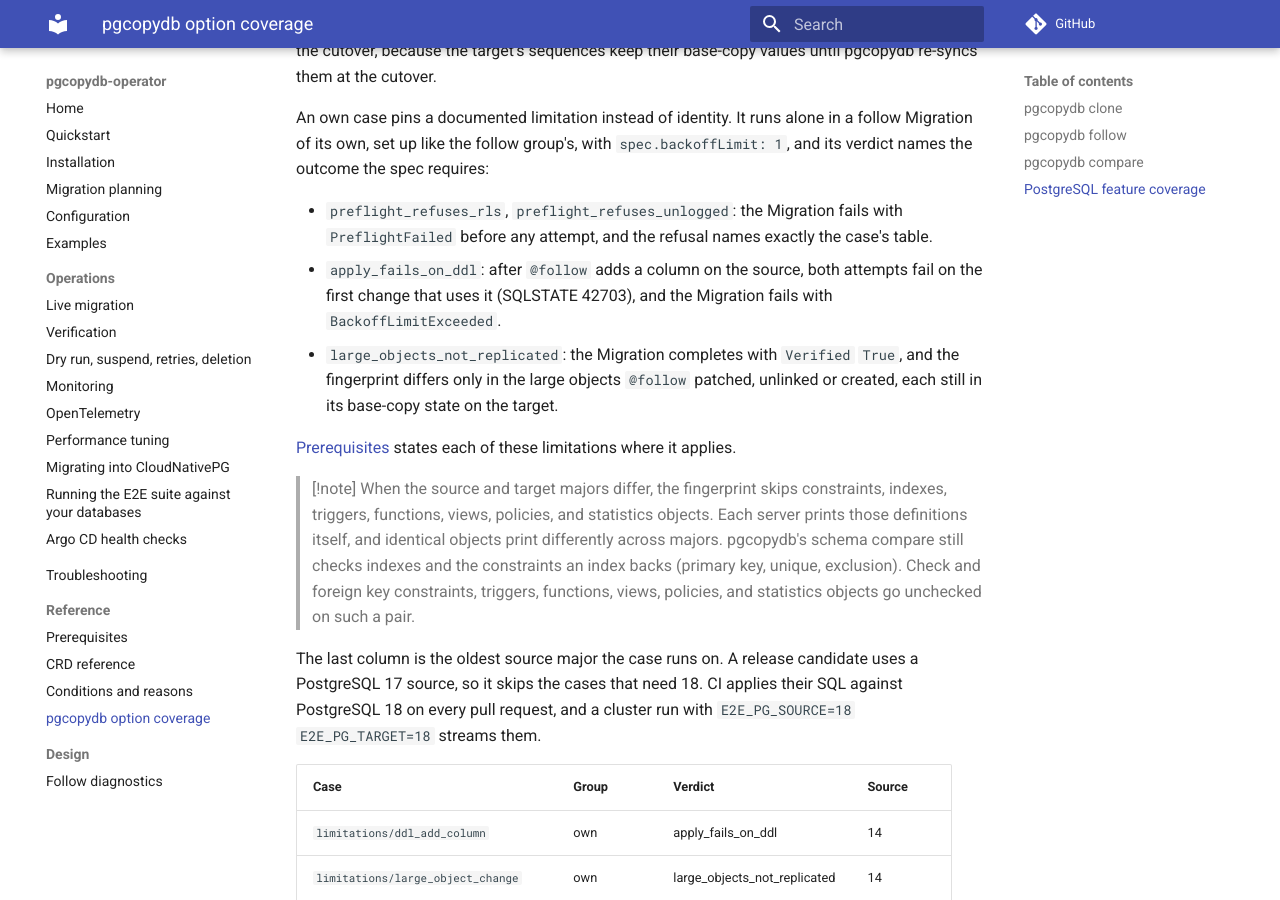
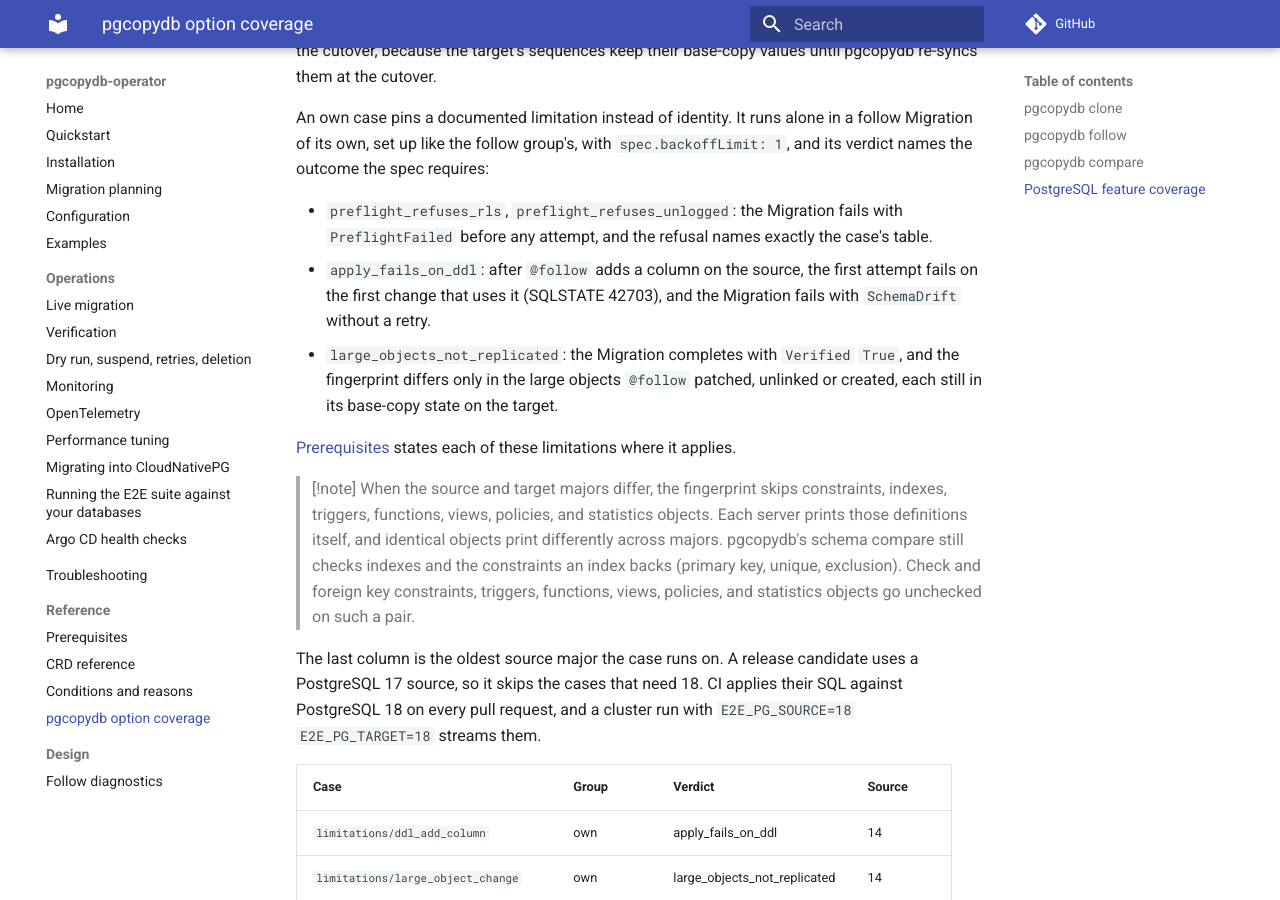
Before and after one commit to ydixken/pgcopydb-operator, an MkDocs documentation site: the page built from docs/reference/coverage.md, in a window 1280 px wide and 900 px high, scrolled down 4464 px. Built offline with MkDocs 1.6.1 and Material for MkDocs 9.7.7, drawn with Linux system fonts in a browser that asks for light colours; comment, search, counter and statistics services are not loaded.

Commit message:
test: hold the ddl_add_column own case to SchemaDrift on attempt 1
apply_fails_on_ddl now requires the Migration to fail as SchemaDrift on
its first attempt, with the 42703 line in the condition message and in
that attempt's log, instead of BackoffLimitExceeded after every retry.

```diff
--- a/docs/reference/coverage.md
+++ b/docs/reference/coverage.md
@@ -93,7 +93,7 @@ An own case pins a documented limitation instead of identity.
 It runs alone in a follow Migration of its own, set up like the follow group's, with `spec.backoffLimit: 1`, and its verdict names the outcome the spec requires:
 
 - `preflight_refuses_rls`, `preflight_refuses_unlogged`: the Migration fails with `PreflightFailed` before any attempt, and the refusal names exactly the case's table.
-- `apply_fails_on_ddl`: after `@follow` adds a column on the source, both attempts fail on the first change that uses it (SQLSTATE 42703), and the Migration fails with `BackoffLimitExceeded`.
+- `apply_fails_on_ddl`: after `@follow` adds a column on the source, the first attempt fails on the first change that uses it (SQLSTATE 42703), and the Migration fails with `SchemaDrift` without a retry.
 - `large_objects_not_replicated`: the Migration completes with `Verified` `True`, and the fingerprint differs only in the large objects `@follow` patched, unlinked or created, each still in its base-copy state on the target.
 
 [Prerequisites](prerequisites.md) states each of these limitations where it applies.
```
Also changed, not shown: 2 other files.
